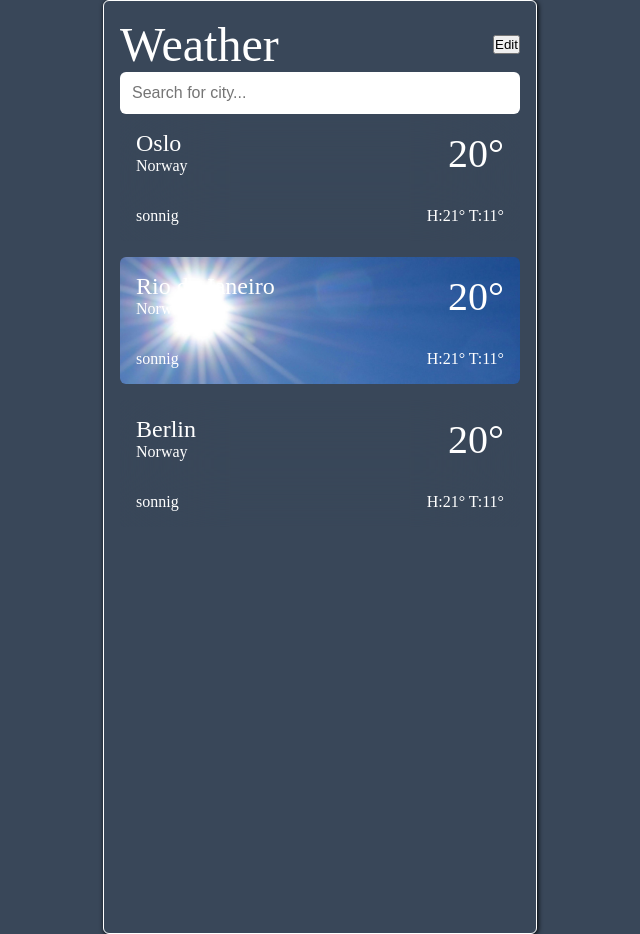
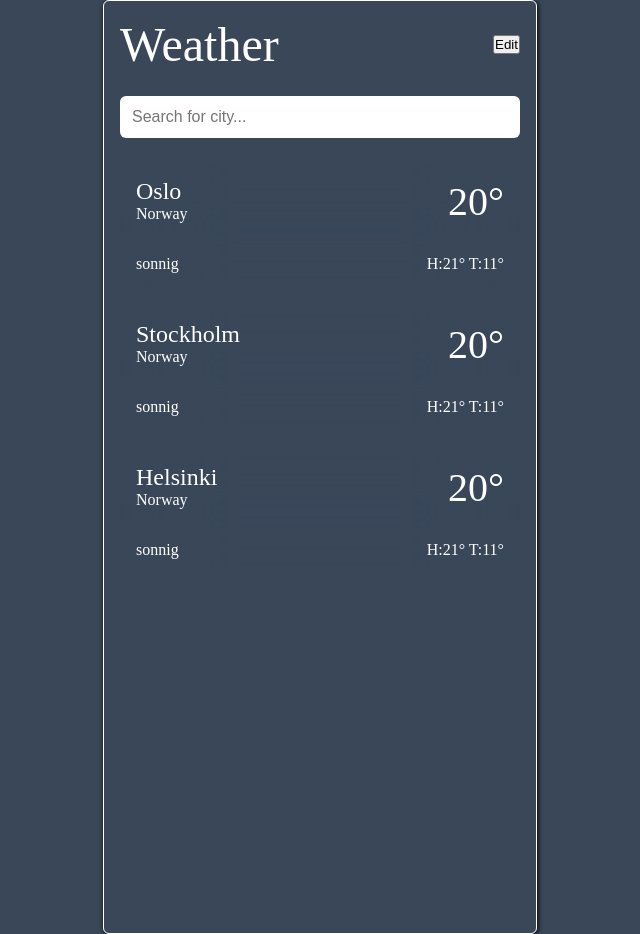
Before and after one commit to wehrend/weather-app, a website built with Vite: page index.html in a window 1280 px wide. Shown: the whole page, without its empty margins (320-960 px from the left). Built offline with nearby package versions, Linux system fonts and the light colour scheme; a web font is replaced by a local one.

Commit message:
implment js logic for favorites handling (task 6)

```diff
--- a/index.html
+++ b/index.html
@@ -36,7 +36,7 @@
             </div>
           </div>
         </div>
-                <div class="city-wrapper">
+                <!-- <div class="city-wrapper">
           <div class="city" style="--condition-image: url(/weather-app/conditionImages/day/sunny.jpg);">
             <div class="city__left-column">
               <div class="city__right-column"></div>
@@ -62,7 +62,7 @@
               <div class="city__temperature">20°</div>
               <div class="city__min-max-temperature">H:21° T:11°</div>
             </div>
-          </div>
+          </div> -->
         </div>
       </div>
     </div>
--- a/src/main.js
+++ b/src/main.js
@@ -1,5 +1,8 @@
 import { loadDetailView } from "./detailView";
+import { renderMainMenu } from "./mainMenu";
 
 export const rootElement = document.getElementById("app");
 
 // await loadDetailView("Berlin");
+
+renderMainMenu();
--- /dev/null
+++ b/src/mainMenu.js
@@ -0,0 +1,73 @@
+import { loadDetailView } from "./detailView";
+import { rootElement } from "./main";
+
+export function renderMainMenu() {
+  rootElement.innerHTML = `
+    <div class="main-menu">
+    ${getMenuHeaderHtml()}
+    ${getCityListHtml()}
+    </div>
+    `;
+
+  registerEventListeners();
+}
+
+function getMenuHeaderHtml() {
+  return `
+    <div class="main-menu__heading">
+          Weather <button class="main-menu__edit">Edit</button>
+        </div>
+      <div class="main-menu__search-bar">
+        <input
+          type="text"
+          class="main-menu__search-input"
+          placeholder="Search for city..."
+        />
+      </div>
+    `;
+}
+
+function getCityListHtml() {
+  const favoriteCities = ["Oslo", "Stockholm", "Helsinki"];
+
+  const favoriteCitiesElements = [];
+
+  for (let city of favoriteCities) {
+    const cityHtml = `
+        <div class="city-wrapper">
+          <div class="city" data-city-name="${city}">
+            <div class="city__left-column">
+              <h2 class="city__name">${city}</h2>
+              <div class="city__country">Norway</div>
+              <div class="city__condition">sonnig</div>
+            </div>
+            <div class="city__right-column">
+              <div class="city__temperature">20°</div>
+              <div class="city__min-max-temperature">H:21° T:11°</div>
+            </div>
+          </div>
+        </div>
+    `;
+    favoriteCitiesElements.push(cityHtml);
+  }
+
+  const favoriteCitiesHtml = favoriteCitiesElements.join("");
+
+  return `
+        <div class="main-menu__cities-list">
+            ${favoriteCitiesHtml}
+        </div>
+    `;
+}
+
+function registerEventListeners() {
+  const cities = document.querySelectorAll(".city");
+
+  cities.forEach((city) => {
+    city.addEventListener("click", () => {
+      const cityName = city.getAttribute("data-city-name");
+
+      loadDetailView(cityName);
+    });
+  });
+}
```
